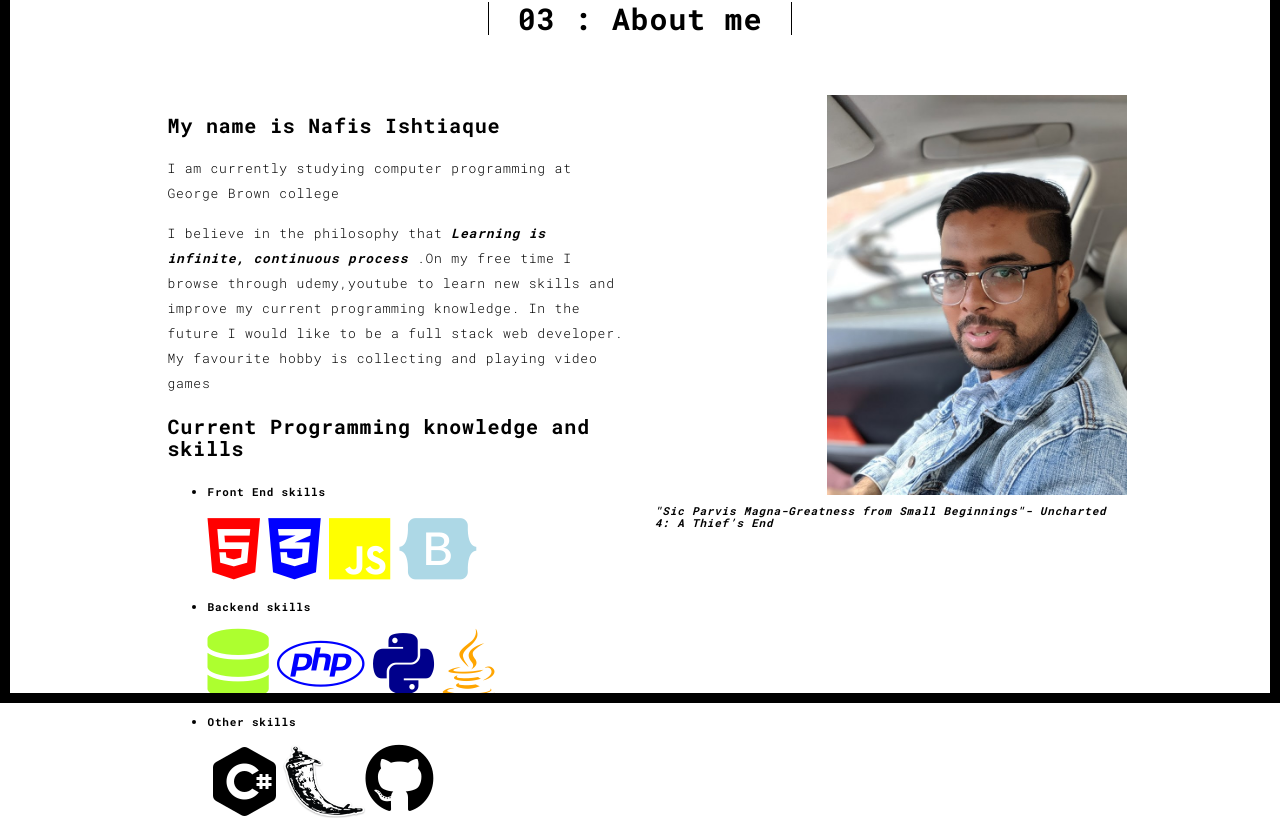
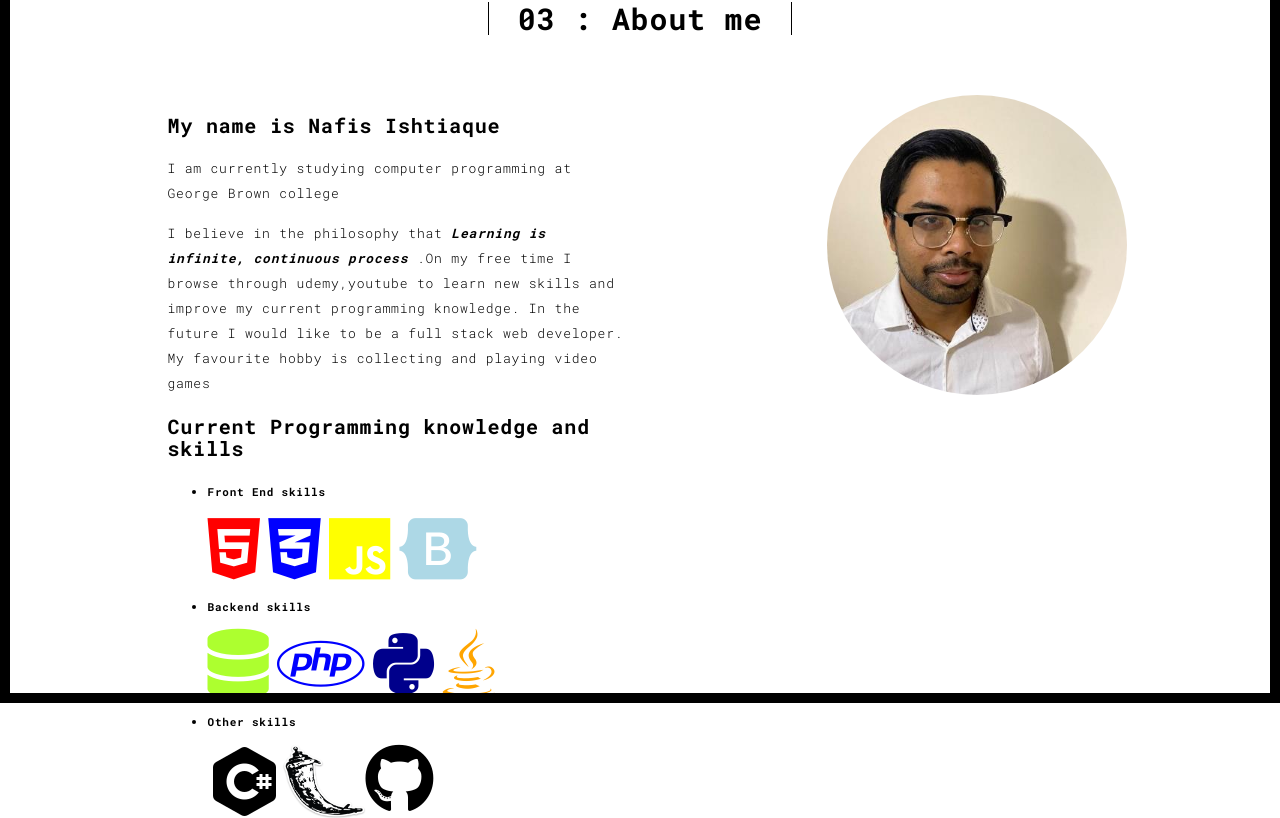
Before and after one commit to IshtiaqueNafis/protfolio, a Flask app: page /about.html in a window 1280 px wide. Shown: the part 97-915 px from the top of the page. Run offline with Flask 2, Linux system fonts and the light colour scheme; some libraries are stand-ins or nearby versions.

```diff
--- a/templates/about.html
+++ b/templates/about.html
@@ -8,25 +8,7 @@
           <div class="section-container-spacer text-center">
             <h1 class="h2">03 : About me</h1>
           </div>
-
-          <div class="row">
-            <div class="col-md-10 col-md-offset-1">
-              <div class="row">
-
-                  <div style=float:right;>
-                      <img src="static/assets/images/profile image.jpg" style="height:400px; width:300px; " alt="...">
-
-                  </div>
-
-                <div class="col-xs-12 col-md-6">
-                  <h3>My name is Nafis Ishtiaque</h3>
-                  <p>I am currently studying computer programming at George Brown college</p>
-                  <p> I believe in the philosophy that <b><i>Learning is infinite, continuous process </i></b>.On my free time I browse through udemy,youtube to learn new skills and improve my current programming knowledge.
-                      In the future I would like to be a full stack web developer. My favourite hobby is collecting and playing video games </p>
-                  <p>
-                <h3>Current Programming knowledge and skills</h3>
-
-                    <style>
+          <style>
                        li {
                            margin-bottom: 10px;
                            margin-top: 10px;
@@ -40,7 +22,28 @@
                        p{
                            font-size:13px;
                        }
+                       .img-circular {
+  border-radius: 50%;
+}
                     </style>
+          <div class="row">
+            <div class="col-md-10 col-md-offset-1">
+              <div class="row">
+
+                  <div style=float:right;>
+                      <img src="../static/assets/images/profile.PNG"  style="height:300px; width:300px;"  class="img-circular" alt="...">
+
+                  </div>
+
+                <div class="col-xs-12 col-md-6">
+                  <h3>My name is Nafis Ishtiaque</h3>
+                  <p>I am currently studying computer programming at George Brown college</p>
+                  <p> I believe in the philosophy that <b><i>Learning is infinite, continuous process </i></b>.On my free time I browse through udemy,youtube to learn new skills and improve my current programming knowledge.
+                      In the future I would like to be a full stack web developer. My favourite hobby is collecting and playing video games </p>
+                  <p>
+                <h3>Current Programming knowledge and skills</h3>
+
+
                   <ul>
 
                       <li> <b>Front End skills</b></li>
@@ -74,8 +77,7 @@
                 </div>
 
                 <div class="col-xs-12 col-md-6">
-                 <h4> <i>"Sic Parvis Magna-Greatness from Small Beginnings"- Uncharted 4: A Thief’s End</i></h4>
-                </div>
+
               </div>
             </div>
           </div>
@@ -85,4 +87,5 @@
       </div>
     </div>
   </div>
+  </div>
 {% endblock %}
--- a/templates/index.html
+++ b/templates/index.html
@@ -10,7 +10,7 @@
               <h1>Hello,<br>
                 <span id="typed-strings">
                   <span>I'm Nafis Ishtiaque</span>
-                  <span> Aspiring Fullstack Developer</span>
+                  <span> I am a aspiring Fullstack Developer</span>
                   <span>I am Looking For An Internship</span>
                 </span>
                 <span id="typed"></span>
```
Also changed, not shown: static/assets/images/profile.PNG (added).
